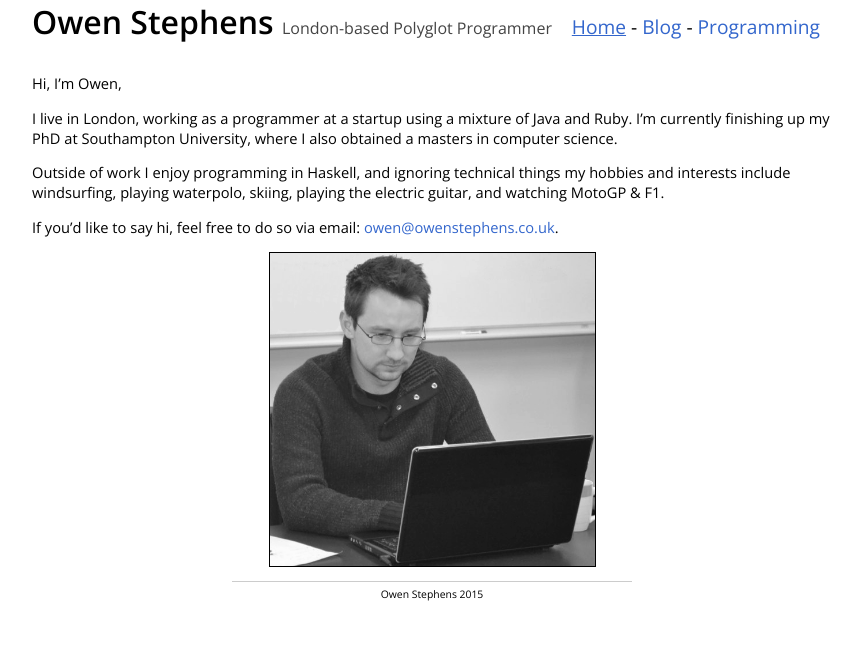
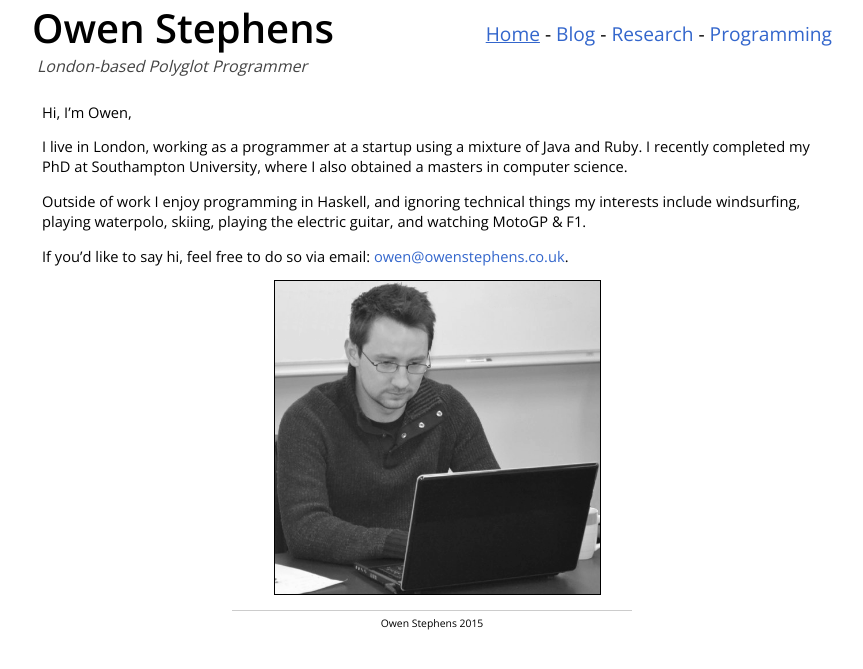
Before and after one commit to owst/owst.github.io, a Jekyll site: the page built from index.md, in a window 1280 px wide. Shown: the top 669 px of the page, without its empty margins (208-1071 px from the left). Built offline with Jekyll 4.4.1, drawn with Linux system fonts in a browser that asks for light colours; some web fonts are replaced; Markdown is read by kramdown in place of the engine named in the settings.

Commit message:
Tweak styling, add research

```diff
--- a/_layouts/default.html
+++ b/_layouts/default.html
@@ -3,14 +3,9 @@
     {% include head.html %}
     <body>
         <header>
-            <div id="name_tagline">
-                <span id="name">
-                    {{site.name}}
-                </span>
-                <span id="tagline">
-                    {{site.tagline}}
-                </span>
-            </div>
+            <span id="name">
+                {{site.name}}
+            </span>
             <ul id="nav">
               {% assign pages = site.pages | sort:"weight"  %}
               {% for p in pages %}
@@ -21,6 +16,10 @@
                 {% if forloop.last %}{%else%}-{% endif %}
               {% endfor %}
             </ul>
+            <div style="clear: both"></div>
+            <span id="tagline">
+                {{site.tagline}}
+            </span>
         </header>
         <main>
         {{ content }}
--- a/assets/css/style.css
+++ b/assets/css/style.css
@@ -53,16 +53,6 @@ footer {
     font-size: 0.65rem;
 }
 
-pre asdfasdfcode {
-    padding: 10px;
-    margin: 0 auto;
-}
-
-asdfasdfcode {
-    border: 1px dashed gray;
-    background: #EEE;
-}
-
 .entry-description {
     padding-left: 5px;
     font-style: italic;
@@ -73,20 +63,22 @@ li {
 }
 
 main {
-    margin-top: 30px;
+    padding: 10px 0px 0px 10px;
 }
 
-#name_tagline {
-    display: inline-block;
-    width: 67%;
+header {
+    position: relative;
 }
 
 #name {
+    float: left;
     font-weight: 600;
-    font-size: 2rem;
+    font-size: 2.5rem;
 }
 
 #tagline {
+    padding-left: 5px;
+    font-style: italic;
     font-size: 1rem;
     color: #444;
 }
@@ -116,6 +108,9 @@ time {
 }
 
 ul#nav {
+    position: absolute;
+    top: 20px;
+    right: 0px;
     list-style-type: none;
     margin: 0;
     padding: 0;
@@ -129,6 +124,10 @@ ul#nav li {
 
 div.highlight {
     border: dashed 2px #eee;
-    padding: 5px;
+    padding: 10px;
     background-color: #f9f9f9;
 }
+
+div.highlight pre {
+    margin: 0;
+}
--- a/index.md
+++ b/index.md
@@ -6,11 +6,11 @@ weight: 1
 Hi, I'm Owen,
 
 I live in London, working as a programmer at a startup using a mixture of Java
-and Ruby. I'm currently finishing up my PhD at Southampton University, where I
+and Ruby. I recently completed my PhD at Southampton University, where I
 also obtained a masters in computer science.
 
 Outside of work I enjoy programming in Haskell, and ignoring technical things
-my hobbies and interests include windsurfing, playing waterpolo, skiing,
+my interests include windsurfing, playing waterpolo, skiing,
 playing the electric guitar, and watching MotoGP &amp; F1.
 
 If you'd like to say hi, feel free to do so via email:
```
Also changed, not shown: programming.md (+1 -1 lines), research.md (added, +54 -0 lines), 4 other files.
